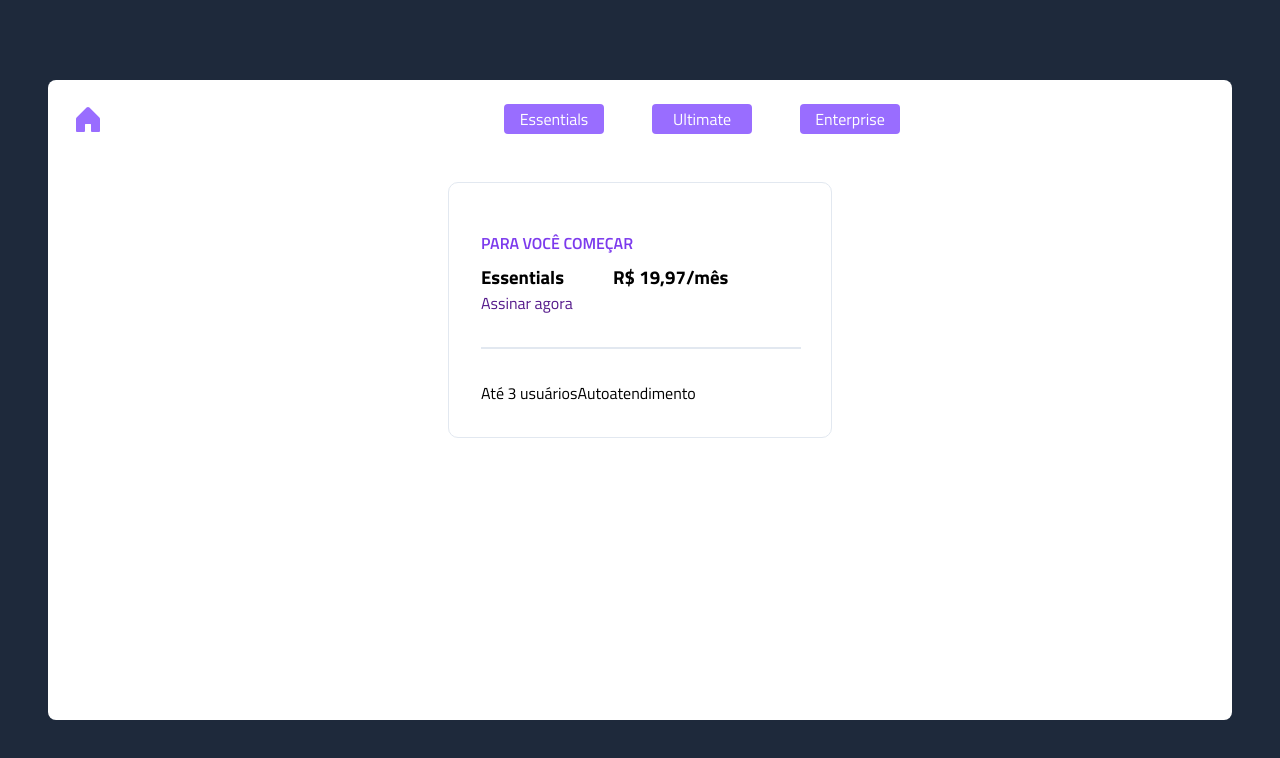
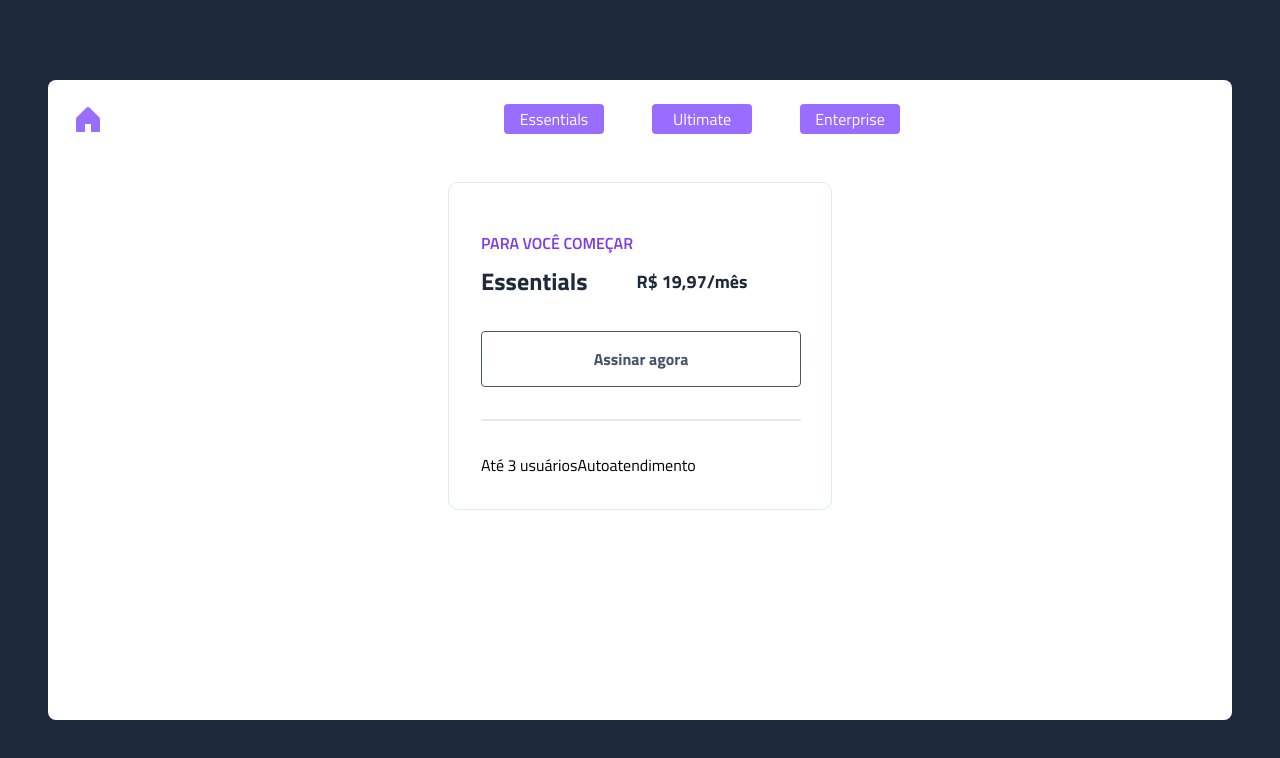
Before and after one commit to marclipe/pricing-table, a React (Vite) app: page /essentials in a window 1280 px wide. Shown: the top 758 px of the page. Built offline with nearby package versions, Linux system fonts and the light colour scheme.

Commit message:
Almost done Essentials

```diff
--- a/index.html
+++ b/index.html
@@ -4,7 +4,7 @@
     <meta charset="UTF-8" />
     <link rel="preconnect" href="https://fonts.googleapis.com">
     <link rel="preconnect" href="https://fonts.gstatic.com" crossorigin>
-    <link rel="icon" type="image/svg+xml" href="" />
+    <!-- <link rel="icon" type="image/svg+xml" href="" /> -->
     <meta name="viewport" content="width=device-width, initial-scale=1.0" />
     <link href="https://fonts.googleapis.com/css2?family=Titillium+Web:wght@400;600;700&display=swap" rel="stylesheet">
     <title>Princing Table</title>
--- a/src/pages/Essentials/index.tsx
+++ b/src/pages/Essentials/index.tsx
@@ -1,4 +1,4 @@
-import { ContainerEssentials, Price } from "./styles";
+import { ContainerEssentials, Price, ButtonPrice } from "./styles"
 
 export function Essentials() {
   return (
@@ -6,12 +6,12 @@ export function Essentials() {
       <section>
         <p>Para você começar</p>
         <Price>
-          <h3>Essentials </h3>
+          <h2>Essentials </h2>
           <h3>R$ 19,97/mês</h3>
         </Price>
-        <div>
-          <a href="">Assinar agora</a>
-        </div>
+        <ButtonPrice>
+          <a href="#">Assinar agora</a>
+        </ButtonPrice>
         <hr />
         <div>
           <span>Até 3 usuários</span>
--- a/src/pages/Essentials/styles.ts
+++ b/src/pages/Essentials/styles.ts
@@ -25,8 +25,20 @@ export const ContainerEssentials = styled.div`
     padding-bottom: 0.5rem;
   }
 
+  h2 {
+    font-size: 1.5rem;
+    font-weight: 700;
+    color: ${(props) => props.theme["gray-900"]};
+  }
+
+  h3 {
+    font-size: 1.125rem;
+    font-weight: 700;
+    color: ${(props) => props.theme["gray-900"]};
+  }
+
   hr {
-    width: 320px;
+    width: 20rem;
     border: 1px solid ${(props) => props.theme["gray-200"]};
     margin: 2rem 0;
   }
@@ -34,5 +46,28 @@ export const ContainerEssentials = styled.div`
 
 export const Price = styled.div`
   display: flex;
+  align-items: center;
   gap: 3.063rem;
 `;
+
+export const ButtonPrice = styled.div`
+  display: flex;
+  justify-content: center;
+  margin-top: 2rem;
+  a {
+    border: 1px solid ${(props) => props.theme["gray-800"]};
+    width: 20rem;
+    height: 3.5rem;
+
+    cursor: pointer;
+    padding: 16px 24px;
+    display: flex;
+    justify-content: center;
+    align-items: center;
+    border-radius: 4px;
+
+    font-size: 1rem;
+    font-weight: 700;
+    color: ${props => props.theme["gray-800"]};
+  }
+`;
--- a/src/pages/Ultimate/index.tsx
+++ b/src/pages/Ultimate/index.tsx
@@ -1,4 +1,4 @@
-import { ContainerUltimate } from "../Essentials/styles";
+import { ContainerUltimate } from "./styles";
 
 export const Ultimate = () => {
   return (
--- a/src/pages/Ultimate/styles.ts
+++ b/src/pages/Ultimate/styles.ts
@@ -1,3 +1,3 @@
 import { styled } from "styled-components";
 
-export const ContainerUltimate = styled.div``;
+export const ContainerUltimate = styled.section``;
```
